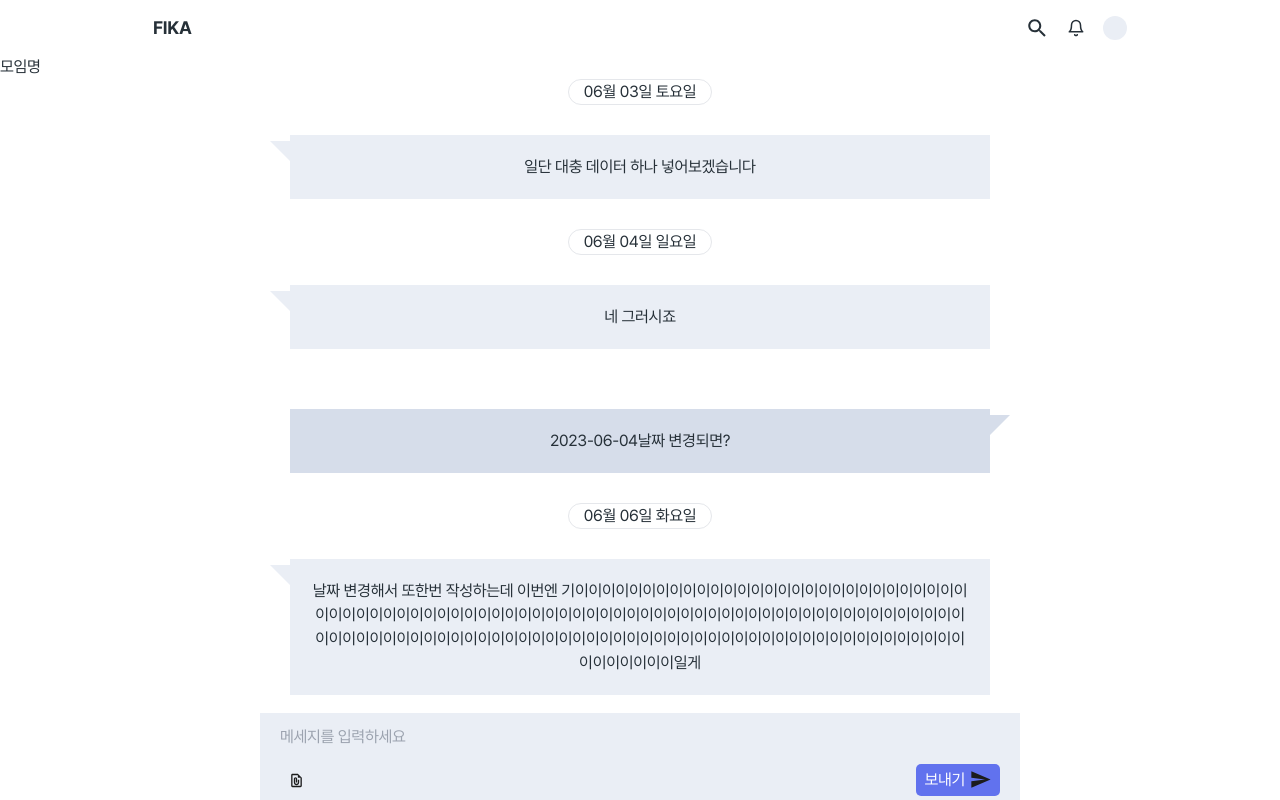
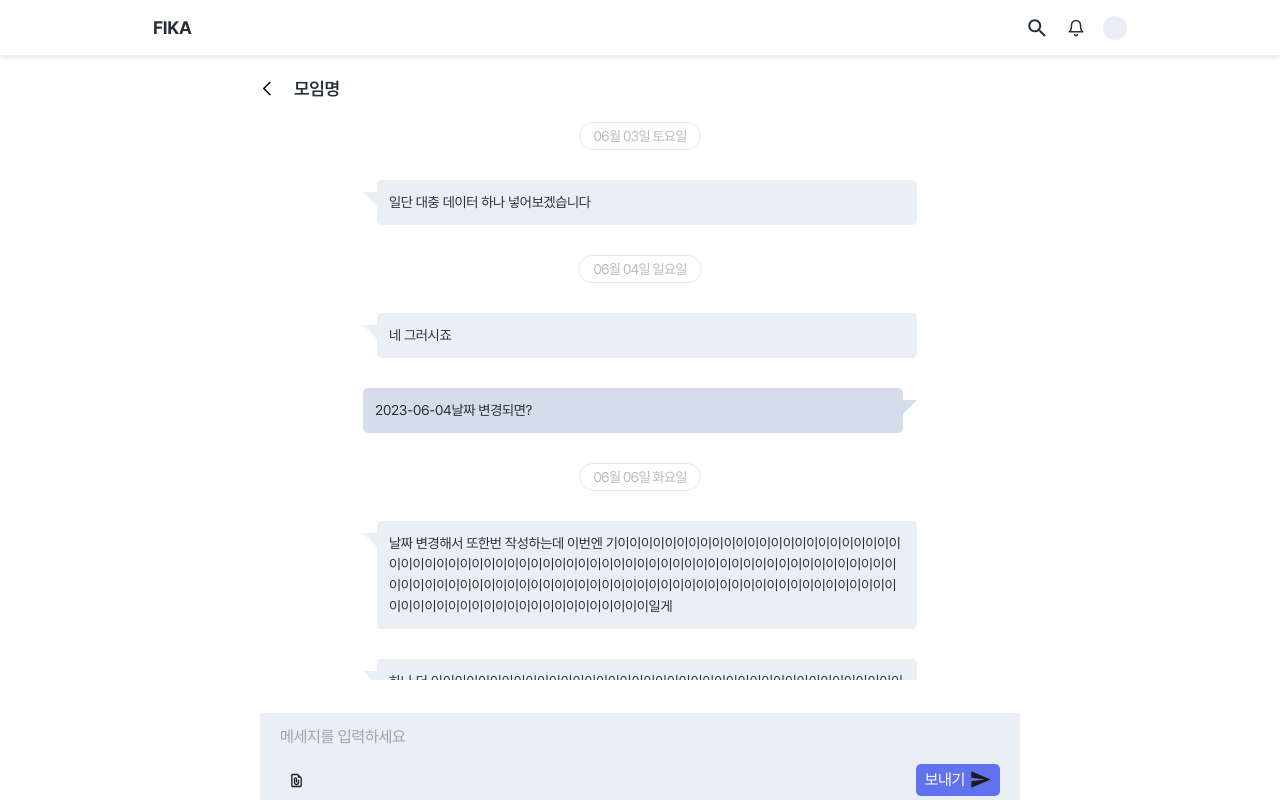
Before and after one commit to FIKA-viewvenger-s/FrontEnd, a Next.js app in the folder fika-front/: page /hometown-pub/chatroom/1 in a window 1280 px wide. Built offline with nearby package versions, Linux system fonts and the light colour scheme.

Commit message:
fix : 채팅방 관련 css 수정 및 컴포넌트화

```diff
--- a/fika-front/src/components/common/header/index.tsx
+++ b/fika-front/src/components/common/header/index.tsx
@@ -18,7 +18,7 @@ const Header: FC<HeaderProps> = ({ title, children }) => {
   const asd = useWatch({ name: "search", control });
 
   return (
-    <header className="w-full bg-white ">
+    <header className="w-full bg-white shadow-header fixed z-[999]">
       <div className=" w-full max-w-256 flex mx-auto justify-between py-[14px] px-[25px] items-center">
         <div className="text-center text-gray-100 text-[18px] font-bold">
           {title}
--- a/fika-front/src/components/hometown-pub-item/ChattingRoom.tsx
+++ b/fika-front/src/components/hometown-pub-item/ChattingRoom.tsx
@@ -1,15 +1,18 @@
 import React, { useState } from "react";
-import ReactDOM from "react-dom";
-import SpeechBubble from "../common/speechBubble";
+import Send from "src/ui/icon/Send";
+import Clip from "src/ui/icon/Clip";
+import DateBadge from "./DateBadge";
+import SendMsg from "./SendMsg";
+import ReceiveMsg from "./ReceiveMsg";
 
-const userInfo = [
+const MESSAGES_DUMMY_DATA = [
   {
     user: "test1",
     sender: "",
     messages: "일단 대충 데이터 하나 넣어보겠습니다",
     date: "2023-06-03",
     dateChange: "06월 03일",
-    dayOfWeek: "토요일"
+    dayOfWeek: "토요일",
   },
   {
     user: "test1",
@@ -17,7 +20,7 @@ const userInfo = [
     messages: "네 그러시죠",
     date: "2023-06-04",
     dateChange: "06월 04일",
-    dayOfWeek: "일요일"
+    dayOfWeek: "일요일",
   },
   {
     user: "test2",
@@ -28,95 +31,73 @@ const userInfo = [
   {
     user: "test1",
     sender: "",
-    messages: "날짜 변경해서 또한번 작성하는데 이번엔 기이이이이이이이이이이이이이이이이이이이이이이이이이이이이이이이이이이이이이이이이이이이이이이이이이이이이이이이이이이이이이이이이이이이이이이이이이이이이이이이이이이이이이이이이이이이이이이이이이이이이이이이이이이이이이이이이이이이이이이이이이이이이이이이이이이이이일게",
+    messages:
+      "날짜 변경해서 또한번 작성하는데 이번엔 기이이이이이이이이이이이이이이이이이이이이이이이이이이이이이이이이이이이이이이이이이이이이이이이이이이이이이이이이이이이이이이이이이이이이이이이이이이이이이이이이이이이이이이이이이이이이이이이이이이이이이이이이이이이이이이이이이이이이이이이이이이이이이이이이이이이이일게",
     date: "2023-06-06",
     dateChange: "06월 06일",
-    dayOfWeek: "화요일"
+    dayOfWeek: "화요일",
   },
   {
     user: "test1",
     sender: "",
-    messages: "하나 더 이이이이이이이이이이이이이이이이이이이이이이이이이이이이이이이이이이이이이이이이이이이이이이이이이이이이이이이이이일게",
-    date: "2023-06-06"
+    messages:
+      "하나 더 이이이이이이이이이이이이이이이이이이이이이이이이이이이이이이이이이이이이이이이이이이이이이이이이이이이이이이이이이일게",
+    date: "2023-06-06",
   },
   {
     user: "test2",
     sender: "test2",
     messages: "날짜 변경해서 또한번 작성하는데 이번 짜아앏게",
-    date: "2023-06-06"
+    date: "2023-06-06",
   },
 ];
 
 const ChattingRoom = () => {
   return (
-    <div>
-      <div className="h-full overflow-auto scrollbar-hide pb-[100px]">
-        <div className="flex flex-col justify-center items-center box-border ">
-          {userInfo?.map((item) =>
-            item.sender === item.user
-            ? item.dateChange ?
-            <div className="flex flex-col items-center justify-center">
-              <div className="border rounded-[30px] w-36 max-w-md flex flex-col items-center text-center justify-center]">{item.dateChange} {item.dayOfWeek}</div>
-              <div className="w-[700px] m-[30px] bg-gray-110 p-[20px] text-center relative
-                  before:content-[''] before:w-[0px] before:h-[0px] before:absolute before:border-l-[10px] before:border-r-[10px]
-                  before:border-t-[10px] before:border-b-[10px] before:right-[-20px] before:top-[6px]
-                  before:border-r-transparent before:border-b-transparent before:border-l-gray-110 before:border-t-gray-110"
-                >
-                  {item.date?.substring(0, 10)}
-                  {item.messages}
+    <>
+      <div className="h-full overflow-auto scrollbar-hide max-w-[554px]">
+        <div className="flex flex-col justify-center items-center box-border gap-[30px] ">
+          {MESSAGES_DUMMY_DATA?.map((item) =>
+            item.sender === item.user ? (
+              item.dateChange ? (
+                <div className="flex flex-col items-center justify-center w-full gap-[30px]">
+                  <DateBadge
+                    dateChange={item.dateChange}
+                    dayOfWeek={item.dayOfWeek}
+                  />
+                  <SendMsg date={item.date} messages={item.messages} />
                 </div>
-            </div>
-              : <div className="w-[700px] m-[30px] bg-gray-110 p-[20px] text-center relative
-                before:content-[''] before:w-[0px] before:h-[0px] before:absolute before:border-l-[10px] before:border-r-[10px]
-                before:border-t-[10px] before:border-b-[10px] before:right-[-20px] before:top-[6px]
-                before:border-r-transparent before:border-b-transparent before:border-l-gray-110 before:border-t-gray-110"
-              >
-                {item.date?.substring(0, 10)}
-                {item.messages}
+              ) : (
+                <SendMsg date={item.date} messages={item.messages} />
+              )
+            ) : item.dateChange ? (
+              <div className="flex flex-col items-center justify-center w-full gap-[30px]">
+                <DateBadge
+                  dateChange={item.dateChange}
+                  dayOfWeek={item.dayOfWeek}
+                />
+                <ReceiveMsg messages={item.messages} />
               </div>
-            : item.dateChange ?
-            <div className="flex flex-col items-center justify-center">
-              <div className="border rounded-[30px] w-36 max-w-md flex flex-col items-center text-center justify-center]">{item.dateChange} {item.dayOfWeek}</div>
-               <div className="w-[700px] m-[30px] bg-gray-20 p-[20px] text-center relative
-                  before:content-[''] before:w-[0px] before:h-[0px] before:absolute before:border-l-[10px] before:border-r-[10px]
-                  before:border-t-[10px] before:border-b-[10px] before:left-[-20px] before:top-[6px]
-                  before:border-l-transparent before:border-b-transparent before:border-r-gray-20 before:border-t-gray-20"
-                >
-                  {item.messages}
-                </div>
-              </div>
-            : <div className="w-[700px] m-[30px] bg-gray-20 p-[20px] text-center relative
-                before:content-[''] before:w-[0px] before:h-[0px] before:absolute before:border-l-[10px] before:border-r-[10px]
-                before:border-t-[10px] before:border-b-[10px] before:left-[-20px] before:top-[6px]
-                before:border-l-transparent before:border-b-transparent before:border-r-gray-20 before:border-t-gray-20"
-              >
-                {item.messages}
-              </div>
+            ) : (
+              <ReceiveMsg messages={item.messages} />
+            )
           )}
         </div>
       </div>
       <div className="flex flex-col justify-center items-center bg-white mt-10 fixed bottom-0 w-[47.5rem]">
-        <input className="h-[47px] w-full bg-gray-20 p-5" placeholder = "메세지를 입력하세요"/>
+        <input
+          className="h-[47px] w-full bg-gray-20 p-5"
+          placeholder="메세지를 입력하세요"
+        />
         <div className="h-[38px] w-full bg-gray-20 flex justify-between p-5 items-center">
-          <svg width="32" height="37" viewBox="0 0 32 37" fill="none" xmlns="http://www.w3.org/2000/svg">
-            <path d="M17.8346 11.834H12.5013C11.768 11.834 11.168 12.434 11.168 13.1673V23.834C11.168 24.5673 11.768 25.1673 12.5013 25.1673H20.5013C21.2346 25.1673 21.8346 24.5673 21.8346 23.834V15.834L17.8346 11.834ZM20.5013 23.834H12.5013V13.1673H17.8346V15.834H20.5013V23.834ZM16.5013 21.834C15.768 21.834 15.168 21.234 15.168 20.5007V16.834C15.168 16.6473 15.3146 16.5007 15.5013 16.5007C15.688 16.5007 15.8346 16.6473 15.8346 16.834V20.5007H17.168V16.834C17.168 15.914 16.4213 15.1673 15.5013 15.1673C14.5813 15.1673 13.8346 15.914 13.8346 16.834V20.5007C13.8346 21.974 15.028 23.1673 16.5013 23.1673C17.9746 23.1673 19.168 21.974 19.168 20.5007V17.834H17.8346V20.5007C17.8346 21.234 17.2346 21.834 16.5013 21.834Z" fill="#1C1C1C"></path>
-          </svg>
+          <Clip />
           <button className="flex bg-blue-80 px-2 py-1 rounded-[5px] text-white gap-[4px]">
             보내기
-            <svg width="23" height="23" viewBox="0 0 23 23" fill="none" xmlns="http://www.w3.org/2000/svg">
-              <g clip-path="url(#clip0_1002_5296)">
-                <path d="M2.3412 19.75L21.582 11.5L2.3412 3.25L2.33203 9.66667L16.082 11.5L2.33203 13.3333L2.3412 19.75Z" fill="#1C1C1C"></path>
-              </g>
-              <defs>
-                <clipPath id="clip0_1002_5296">
-                  <rect width="22" height="22" fill="white" transform="translate(0.5 0.5)"></rect>
-                </clipPath>
-              </defs>
-            </svg>
+            <Send />
           </button>
         </div>
       </div>
-    </div>
+    </>
   );
 };
 
--- /dev/null
+++ b/fika-front/src/components/hometown-pub-item/DateBadge.tsx
@@ -0,0 +1,16 @@
+import { FC } from "react";
+
+interface DateBadgeProps {
+  dateChange: string;
+  dayOfWeek: string;
+}
+
+const DateBadge: FC<DateBadgeProps> = ({ dateChange, dayOfWeek }) => {
+  return (
+    <div className="border rounded-[30px] text-[#bbb] -tracking-[0.77px] flex flex-col items-center leading-none py-[6px] px-[14px] text-center justify-center text-[14px] font-">
+      {dateChange} {dayOfWeek}
+    </div>
+  );
+};
+
+export default DateBadge;
--- /dev/null
+++ b/fika-front/src/components/hometown-pub-item/ReceiveMsg.tsx
@@ -0,0 +1,20 @@
+import { FC } from "react";
+
+interface ReceiveMsgProps {
+  messages: string;
+}
+
+const ReceiveMsg: FC<ReceiveMsgProps> = ({ messages }) => {
+  return (
+    <div
+      className="w-[calc(100%-14px)] ml-auto bg-gray-20 p-[12px] relative rounded-[5px] text-[14px]
+                  before:content-[''] before:w-[0px] before:h-[0px] before:absolute before:border-l-[10px] before:border-r-[10px]
+                  before:border-t-[10px] before:border-b-[10px] before:left-[-14px] before:top-[12px]
+                  before:border-l-transparent before:border-b-transparent before:border-r-gray-20 before:border-t-gray-20"
+    >
+      {messages}
+    </div>
+  );
+};
+
+export default ReceiveMsg;
--- /dev/null
+++ b/fika-front/src/components/hometown-pub-item/SendMsg.tsx
@@ -0,0 +1,22 @@
+import { FC } from "react";
+
+interface SendMsgProps {
+  date?: string;
+  messages: string;
+}
+
+const SendMsg: FC<SendMsgProps> = ({ date, messages }) => {
+  return (
+    <div
+      className="w-[calc(100%-14px)] mr-auto bg-gray-110 p-[12px] relative rounded-[5px] text-[14px]
+                  before:content-[''] before:w-[0px] before:h-[0px] before:absolute before:border-l-[10px] before:border-r-[10px]
+                  before:border-t-[10px] before:border-b-[10px] before:right-[-14px] before:top-[12px]
+                  before:border-r-transparent before:border-b-transparent before:border-l-gray-110 before:border-t-gray-110"
+    >
+      {date?.substring(0, 10)}
+      {messages}
+    </div>
+  );
+};
+
+export default SendMsg;
--- a/fika-front/src/pages/hometown-pub/chatroom/[id].tsx
+++ b/fika-front/src/pages/hometown-pub/chatroom/[id].tsx
@@ -1,18 +1,32 @@
+import { useRouter } from "next/router";
 import { ReactNode } from "react";
 import Header from "src/components/common/header";
 import ChattingRoom from "src/components/hometown-pub-item/ChattingRoom";
 import Button from "src/ui/Button";
+import ChevronUp from "src/ui/icon/ChevronUp";
 
 const Chatroom = () => {
+  const router = useRouter();
   return (
-    <div className="flex flex-col justify-center items-center">
-      <div className="w-full flex mb-35px">모임명</div>
-      <ChattingRoom/>
-    </div>
+    <>
+      <div className=" max-w-[800px] mx-auto flex gap-5 p-5 font-semibold text-[18px]">
+        <div
+          className="cursor-pointer -rotate-90 self-center"
+          onClick={() => router.back()}
+        >
+          <ChevronUp />
+        </div>
+        <div>모임명</div>
+      </div>
+      <div className="flex flex-col justify-center items-center h-[calc(100vh-55px-67px)] pb-[120px]">
+        <ChattingRoom />
+      </div>
+    </>
   );
 };
 
 Chatroom.getLayout = (page: ReactNode) => {
+  const router = useRouter();
   return (
     <>
       <Header title="FIKA">{/* <Tabs /> */}</Header>
--- a/fika-front/src/pages/hometown-pub/chatroom/index.tsx
+++ b/fika-front/src/pages/hometown-pub/chatroom/index.tsx
@@ -10,19 +10,20 @@ import Button from "src/ui/Button";
 import MainBoard from "src/components/hometown-pub-item/MainBoard";
 import Cross from "src/ui/icon/Cross";
 
-import { ReactNode } from "react";
-import Header from "src/components/common/header";
 import ChattingRoom from "src/components/hometown-pub-item/ChattingRoom";
+import ChevronUp from "src/ui/icon/ChevronUp";
+import { useRouter } from "next/router";
 const Chatroom = () => {
+  const router = useRouter();
   return (
-    <div className="h-full flex flex-col	justify-center items-center">
-      <div className="max-w-[1024px] flex ">모임명</div>
-      <ChattingRoom/>
+    <div className="h-full flex flex-col justify-center items-center">
+      <ChattingRoom />
     </div>
   );
 };
 
 Chatroom.getLayout = (page: ReactNode) => {
+  const router = useRouter();
   return (
     <>
       <Header title="FIKA">{/* <Tabs /> */}</Header>
--- a/fika-front/src/pages/hometown-pub/recruiting/[id].tsx
+++ b/fika-front/src/pages/hometown-pub/recruiting/[id].tsx
@@ -32,9 +32,19 @@ const selectBoxOption = [
 
 const Recruiting = () => {
   const { control } = useForm({ defaultValues: { select: "최신 등록순" } });
-
+  const router = useRouter();
   return (
     <div>
+      <div className=" w-[100vw] relative left-1/2 -translate-x-1/2 flex justify-between p-5 tablet:bg-white tablet:shadow-navBar tablet:relative">
+        <div
+          className="cursor-pointer -rotate-90 self-center"
+          onClick={() => router.back()}
+        >
+          <ChevronUp />
+        </div>
+        <div>2020.00.00 경기명</div>
+        <div></div>
+      </div>
       <div className="flex tablet:flex-col  justify-between gap-11 tablet:gap-0">
         <div className="w-full max-w-[490px] tablet:max-w-none tablet:order-2  bg-white rounded-[10px] pb-[20px] px-[25px]">
           <div className="justify-between py-[21.5px]">
@@ -79,20 +89,9 @@ const Recruiting = () => {
 };
 
 Recruiting.getLayout = (page: ReactNode) => {
-  const router = useRouter();
   return (
     <>
       <Header title="FIKA">{/* <Tabs /> */}</Header>
-      <div className="flex justify-between p-5 tablet:bg-white tablet:shadow-header tablet:relative">
-        <div
-          className="cursor-pointer -rotate-90 self-center"
-          onClick={() => router.back()}
-        >
-          <ChevronUp />
-        </div>
-        <div>2020.00.00 경기명</div>
-        <div></div>
-      </div>
       <main>{page}</main>
     </>
   );
--- /dev/null
+++ b/fika-front/src/ui/icon/Clip/index.tsx
@@ -0,0 +1,30 @@
+import { FC } from "react";
+
+interface ClipProps {
+  fill?: string;
+  width?: string;
+  height?: string;
+}
+
+const Clip: FC<ClipProps> = ({
+  fill = "none",
+  width = "32",
+  height = "37",
+}) => {
+  return (
+    <svg
+      width={width}
+      height={height}
+      viewBox="0 0 32 37"
+      fill={fill}
+      xmlns="http://www.w3.org/2000/svg"
+    >
+      <path
+        d="M17.8346 11.834H12.5013C11.768 11.834 11.168 12.434 11.168 13.1673V23.834C11.168 24.5673 11.768 25.1673 12.5013 25.1673H20.5013C21.2346 25.1673 21.8346 24.5673 21.8346 23.834V15.834L17.8346 11.834ZM20.5013 23.834H12.5013V13.1673H17.8346V15.834H20.5013V23.834ZM16.5013 21.834C15.768 21.834 15.168 21.234 15.168 20.5007V16.834C15.168 16.6473 15.3146 16.5007 15.5013 16.5007C15.688 16.5007 15.8346 16.6473 15.8346 16.834V20.5007H17.168V16.834C17.168 15.914 16.4213 15.1673 15.5013 15.1673C14.5813 15.1673 13.8346 15.914 13.8346 16.834V20.5007C13.8346 21.974 15.028 23.1673 16.5013 23.1673C17.9746 23.1673 19.168 21.974 19.168 20.5007V17.834H17.8346V20.5007C17.8346 21.234 17.2346 21.834 16.5013 21.834Z"
+        fill="#1C1C1C"
+      ></path>
+    </svg>
+  );
+};
+
+export default Clip;
--- /dev/null
+++ b/fika-front/src/ui/icon/Send/index.tsx
@@ -0,0 +1,42 @@
+import { FC } from "react";
+
+interface SendProps {
+  fill?: string;
+  width?: string;
+  height?: string;
+}
+
+const Send: FC<SendProps> = ({
+  fill = "#1C1C1C",
+  width = "23",
+  height = "23",
+}) => {
+  return (
+    <svg
+      width={width}
+      height={height}
+      viewBox="0 0 23 23"
+      fill="none"
+      xmlns="http://www.w3.org/2000/svg"
+    >
+      <g clipPath="url(#clip0_1002_5296)">
+        <path
+          d="M2.3412 19.75L21.582 11.5L2.3412 3.25L2.33203 9.66667L16.082 11.5L2.33203 13.3333L2.3412 19.75Z"
+          fill={fill}
+        ></path>
+      </g>
+      <defs>
+        <clipPath id="clip0_1002_5296">
+          <rect
+            width="22"
+            height="22"
+            fill="white"
+            transform="translate(0.5 0.5)"
+          ></rect>
+        </clipPath>
+      </defs>
+    </svg>
+  );
+};
+
+export default Send;
--- a/fika-front/tailwind.config.js
+++ b/fika-front/tailwind.config.js
@@ -121,7 +121,8 @@ module.exports = {
         'mobile': { 'max': '812px' },
       },
       boxShadow: {
-        header: '0px 0.3010936508871964px 0.3010936508871964px -1.25px rgba(0, 0, 0, 0.18), 0px 1.1442666516217286px 1.1442666516217286px -2.5px rgba(0, 0, 0, 0.15889), 0px 5px 5px -3.75px rgba(0, 0, 0, 0.0625)',
+        navBar: '0px 0.3010936508871964px 0.3010936508871964px -1.25px rgba(0, 0, 0, 0.18), 0px 1.1442666516217286px 1.1442666516217286px -2.5px rgba(0, 0, 0, 0.15889), 0px 5px 5px -3.75px rgba(0, 0, 0, 0.0625)',
+        header: "rgba(115, 119, 125, 0.15) 0px 3px 4px 0px",
       },
     },
   },
--- a/fika-front/tailwind.css
+++ b/fika-front/tailwind.css
@@ -13,7 +13,7 @@
     @apply mx-auto h-full  overflow-y-scroll bg-white sm:bg-gray-800;
   }
   main {
-    @apply max-w-[1024px] m-auto;
+    @apply max-w-[1024px] m-auto pt-[55px];
 
     color: #263038;
   }
```
